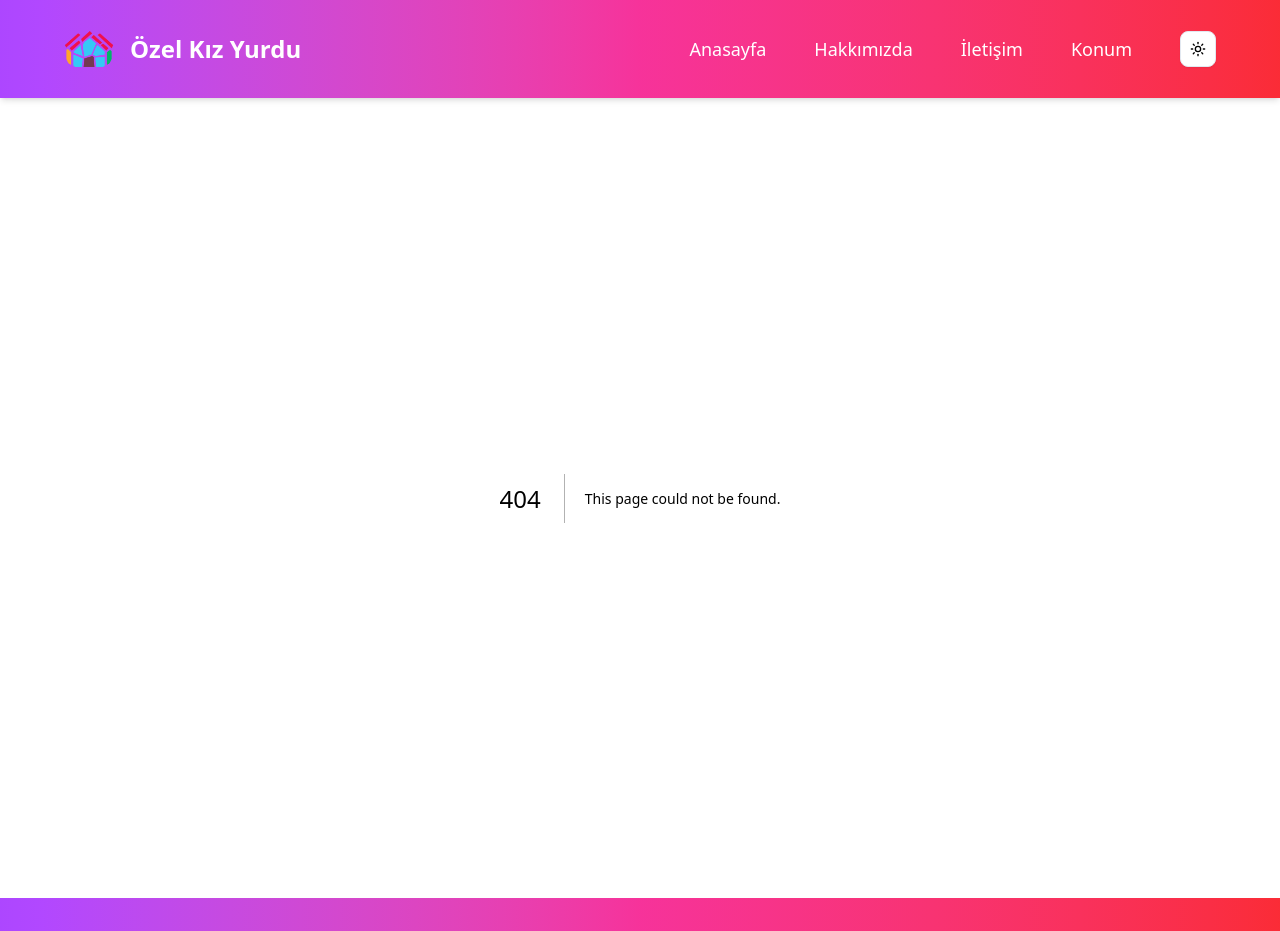
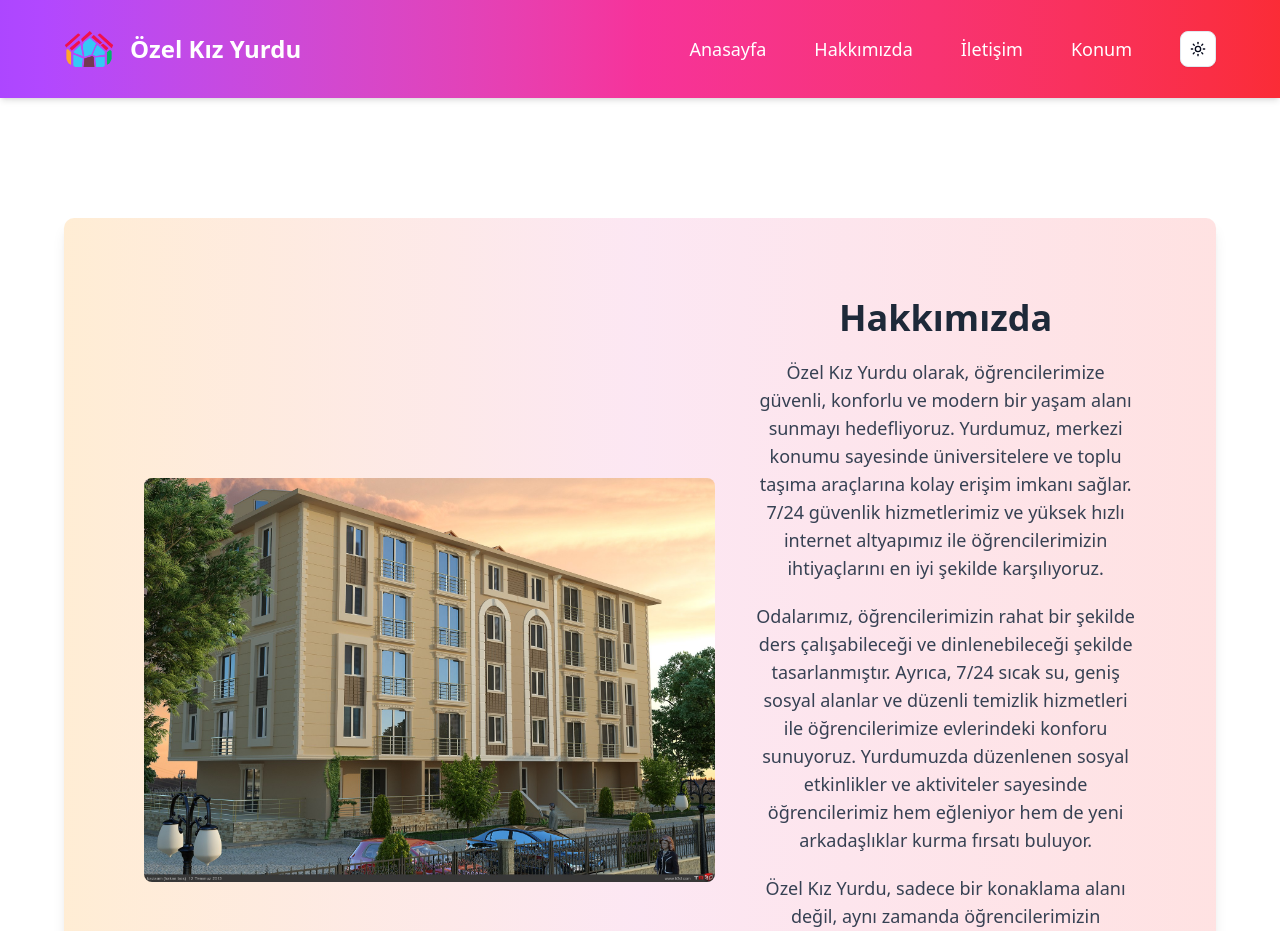
Before and after one commit to orhanaypars/dormitory-project, a Next.js app: page /about in a window 1280 px wide. Before the commit this address had no page. Shown: the top 931 px of the page. Built offline with nearby package versions, Linux system fonts and the light colour scheme.

Commit message:
last status

```diff
--- a/app/_components/AboutPage.tsx
+++ b/app/_components/AboutPage.tsx
@@ -1,5 +1,6 @@
 import { Button } from "@/components/ui/button";
 import Image from "next/image";
+import Link from "next/link"; // Link bileşeni eklendi
 
 function AboutPage() {
   return (
@@ -18,14 +19,17 @@ function AboutPage() {
           Hakkımızda
         </h1>
         <p className="text-sm md:text-base lg:text-lg mb-5 text-gray-700 dark:text-gray-400">
-          Lorem ipsum dolor sit amet consectetur adipisicing elit. Officiis
-          repellat tenetur totam cumque in debitis sit voluptatibus.
-          Consequuntur amet autem labore nihil vero, voluptate voluptas delectus
-          magni aliquid repudiandae quaerat laborum iste ducimus, esse itaque.
+          Özel Kız Yurdu olarak, öğrencilerimize güvenli, konforlu ve modern bir
+          yaşam alanı sunmayı hedefliyoruz. Yurdumuz, merkezi konumu sayesinde
+          üniversitelere ve toplu taşıma araçlarına kolay erişim imkanı sağlar.
+          7/24 güvenlik hizmetlerimiz ve yüksek hızlı internet altyapımız ile
+          öğrencilerimizin ihtiyaçlarını en iyi şekilde karşılıyoruz.
         </p>
-        <Button className="px-6 py-3 text-sm md:text-base lg:text-lg bg-orange-500 hover:bg-orange-600 text-white dark:bg-gray-700 dark:hover:bg-gray-600 dark:text-gray-200">
-          Daha Fazla Bilgi
-        </Button>
+        <Link href="/about">
+          <Button className="px-6 py-3 text-sm md:text-base lg:text-xl bg-orange-500 hover:bg-orange-600 text-white dark:bg-gray-700 dark:hover:bg-gray-600 dark:text-gray-200">
+            Daha Fazla Bilgi
+          </Button>
+        </Link>
       </div>
     </div>
   );
--- a/app/_components/CommentsSection.tsx
+++ b/app/_components/CommentsSection.tsx
@@ -31,8 +31,9 @@ function CommentsSection() {
               Simay
             </CardTitle>
             <CardDescription className="text-sm text-gray-600 dark:text-gray-400">
-              Lorem ipsum dolor sit amet consectetur adipisicing elit.
-              Laudantium, quidem.
+              "Yurdun konumu gerçekten harika! Üniversiteye çok yakın ve toplu
+              taşıma araçlarına kolayca ulaşabiliyorum. Ayrıca, odalar çok
+              konforlu ve temiz."
             </CardDescription>
           </CardHeader>
         </Card>
@@ -51,8 +52,8 @@ function CommentsSection() {
               Ayşe
             </CardTitle>
             <CardDescription className="text-sm text-gray-600 dark:text-gray-400">
-              Lorem ipsum dolor sit amet consectetur adipisicing elit.
-              Laudantium, quidem.
+              "7/24 sıcak su ve güvenlik hizmetleri sayesinde kendimi çok
+              güvende hissediyorum. Ayrıca, internet hızı gerçekten çok iyi!"
             </CardDescription>
           </CardHeader>
         </Card>
@@ -71,8 +72,8 @@ function CommentsSection() {
               Ceren
             </CardTitle>
             <CardDescription className="text-sm text-gray-600 dark:text-gray-400">
-              Lorem ipsum dolor sit amet consectetur adipisicing elit.
-              Laudantium, quidem.
+              "Yurtta düzenlenen sosyal etkinlikler sayesinde birçok yeni
+              arkadaş edindim. Burada kendimi evimde gibi hissediyorum!"
             </CardDescription>
           </CardHeader>
         </Card>
--- a/app/_components/ContactForm.tsx
+++ b/app/_components/ContactForm.tsx
@@ -37,7 +37,10 @@ function ContactForm() {
   }
 
   return (
-    <div className="flex flex-col gap-10 p-8 lg:p-16 bg-gradient-to-r from-blue-50 via-white to-blue-100 dark:from-gray-800 dark:via-gray-900 dark:to-gray-800 mt-10 text-center lg:flex-row max-w-6xl mx-auto rounded-lg shadow-xl lg:mt-20 md:mb-5 lg:mb-15">
+    <div
+      id="contact"
+      className="flex flex-col gap-10 p-8 lg:p-16 bg-gradient-to-r from-blue-50 via-white to-blue-100 dark:from-gray-800 dark:via-gray-900 dark:to-gray-800 mt-10 text-center lg:flex-row max-w-6xl mx-auto rounded-lg shadow-xl lg:mt-20 md:mb-5 lg:mb-15"
+    >
       {/* Sol Bölüm: Başlık ve Görsel */}
       <div className="relative flex flex-col items-center lg:items-start gap-5 text-center lg:text-left">
         <h1 className="text-3xl lg:text-4xl font-bold text-gray-800 dark:text-gray-200">
--- a/app/_components/DesktopNavbar.tsx
+++ b/app/_components/DesktopNavbar.tsx
@@ -7,14 +7,14 @@ import Logo from "@/public/favicon.png";
 
 const navLinks = [
   { label: "Anasayfa", href: "/" },
-  { label: "Hakkımızda", href: "/hakkimizda" },
-  { label: "İletişim", href: "/iletisim" },
-  { label: "Konum", href: "/konum" },
+  { label: "Hakkımızda", href: "/about" }, // Benzersiz href
+  { label: "İletişim", href: "/contact" }, // Benzersiz href
+  { label: "Konum", href: "/location" }, // Benzersiz href
 ];
 
 function DesktopNavbar() {
   return (
-    <div className="hidden lg:flex items-center justify-between  py-6 shadow-md bg-gradient-to-r from-purple-500 via-pink-500 to-red-500 dark:from-gray-800 dark:via-gray-900 dark:to-gray-800 sticky top-0 z-50 w-full">
+    <div className="hidden lg:flex items-center justify-between py-6 shadow-md bg-gradient-to-r from-purple-500 via-pink-500 to-red-500 dark:from-gray-800 dark:via-gray-900 dark:to-gray-800 sticky top-0 z-50 w-full">
       <div className="flex items-center justify-between w-full max-w-6xl mx-auto">
         <div className="flex items-center gap-4">
           <Image
@@ -29,9 +29,9 @@ function DesktopNavbar() {
 
         {/* Sağ taraf: Linkler ve toggle */}
         <div className="flex items-center gap-12">
-          {navLinks.map((link) => (
+          {navLinks.map((link, index) => (
             <Link
-              key={link.href}
+              key={index} // Benzersiz key olarak index kullanıldı
               href={link.href}
               className="text-lg font-medium text-white hover:text-yellow-300 transition-colors"
             >
--- a/app/_components/Footer.tsx
+++ b/app/_components/Footer.tsx
@@ -5,6 +5,11 @@ import { FaFacebook, FaInstagram, FaTwitter } from "react-icons/fa";
 
 function Footer() {
   return (
+    <>
+      {/* İçerik için alt boşluk */}
+      <div className="pb-20"></div>
+
+      {/* Footer */}
       <footer className="bg-gradient-to-r from-purple-500 via-pink-500 to-red-500 dark:from-gray-800 dark:via-gray-900 dark:to-gray-800 text-white py-8">
         <div className="max-w-6xl mx-auto px-4 sm:px-6 lg:px-8">
           <div className="flex flex-col md:flex-row justify-between items-center gap-6">
@@ -18,7 +23,10 @@ function Footer() {
 
             {/* Orta Bölüm: Linkler */}
             <div className="flex flex-col md:flex-row gap-4 text-center">
-            <Link href="/" className="hover:text-yellow-300 transition-colors">
+              <Link
+                href="/"
+                className="hover:text-yellow-300 transition-colors"
+              >
                 Anasayfa
               </Link>
               <Link
@@ -66,11 +74,12 @@ function Footer() {
 
           {/* Alt Bölüm: Telif Hakkı */}
           <div className="mt-8 text-center text-sm text-gray-300">
-          © {new Date().getFullYear()} Özel Kız Yurdu. Tüm hakları saklıdır. by
-          Aypars Çelik
+            © {new Date().getFullYear()} Özel Kız Yurdu. Tüm hakları saklıdır.
+            by Aypars Çelik
           </div>
         </div>
       </footer>
+    </>
   );
 }
 
--- a/app/_components/LocationSection.tsx
+++ b/app/_components/LocationSection.tsx
@@ -1,7 +1,13 @@
 function LocationSection() {
   return (
-    <div className="flex flex-col justify-center items-center mt-15">
+    <div
+      id="location"
+      className="flex flex-col justify-center items-center mt-15"
+    >
       <div className="text-4xl font-bold">Konumumuz</div>
+      <div className="mt-5">
+        <p>Adres: Tınaztepe, Eşrefpaşa Cd. 267 A, 35270 Konak/İzmir</p>
+      </div>
       <div className="w-full max-w-6xl mx-auto h-[500px] my-8">
         <iframe
           src="https://www.google.com/maps/embed?pb=!1m18!1m12!1m3!1d3126.3628742663086!2d27.128970699999996!3d38.4099781!2m3!1f0!2f0!3f0!3m2!1i1024!2i768!4f13.1!3m3!1m2!1s0x14bbd8df196fe111%3A0x7f4bec55f415faff!2zQXRhdMO8cmvDp8O8IETDvMWfw7xuY2UgRGVybmXEn2kgR2F6aSBBecWfZSBBbHTEsW50YcWfIFnDvGtzZWsgw5bEn3JlbmltIEvEsXogw5bEn3JlbmNpIFl1cmR1!5e0!3m2!1str!2str!4v1744061740343!5m2!1str!2str"
--- a/app/_components/MobileNavbar.tsx
+++ b/app/_components/MobileNavbar.tsx
@@ -2,7 +2,6 @@ import { ModeToggle } from "@/components/ui/mode-toggle";
 import {
   Sheet,
   SheetContent,
-  SheetDescription,
   SheetHeader,
   SheetTrigger,
 } from "@/components/ui/sheet";
@@ -14,9 +13,9 @@ import Link from "next/link";
 function MobileNavbar() {
   const navLinks = [
     { label: "Anasayfa", href: "/" },
-    { label: "Hakkımızda", href: "/hakkimizda" },
-    { label: "İletişim", href: "/iletisim" },
-    { label: "Konum", href: "/konum" },
+    { label: "Hakkımızda", href: "/about" },
+    { label: "İletişim", href: "/contact" },
+    { label: "Konum", href: "/location" },
   ];
 
   return (
@@ -41,7 +40,6 @@ function MobileNavbar() {
                   className="rounded-full mb-5"
                 />
               </div>
-              <SheetDescription>
               <div className="flex flex-col gap-6">
                 {navLinks.map((link) => (
                   <Link
@@ -53,13 +51,10 @@ function MobileNavbar() {
                   </Link>
                 ))}
               </div>
-              </SheetDescription>
             </SheetHeader>
           </SheetContent>
         </Sheet>
-        <div>
         <ModeToggle />
-        </div>
       </div>
     </div>
   );
--- a/app/_components/Navbar.tsx
+++ b/app/_components/Navbar.tsx
@@ -3,7 +3,7 @@ import MobileNavbar from "./MobileNavbar";
 
 function Navbar() {
   return (
-    <div>
+    <div id="navbar">
       <div className="lg:hidden">
         <MobileNavbar />
       </div>
--- /dev/null
+++ b/app/about/page.tsx
@@ -0,0 +1,46 @@
+import { Button } from "@/components/ui/button";
+import Image from "next/image";
+
+function page() {
+  return (
+    <div className="flex flex-col gap-10 p-6 md:p-10 lg:p-20 bg-gradient-to-r from-orange-100 via-pink-100 to-red-100 dark:from-gray-800 dark:via-gray-900 dark:to-gray-800 mt-10 text-center md:flex-row items-center max-w-6xl mx-auto rounded-lg shadow-lg lg:mt-30">
+      <div className="w-full md:w-1/2 lg:w-3/4 mx-auto">
+        <Image
+          src="/about-image.jpg"
+          alt="About Us"
+          width={1200}
+          height={1200}
+          className="w-full h-auto object-cover rounded-md"
+        />
+      </div>
+      <div className="w-full md:w-1/2 max-w-xl mx-auto">
+        <h1 className="text-2xl md:text-3xl lg:text-4xl font-bold mb-5 text-gray-800 dark:text-gray-200">
+          Hakkımızda
+        </h1>
+        <p className="text-sm md:text-base lg:text-lg mb-5 text-gray-700 dark:text-gray-400">
+          Özel Kız Yurdu olarak, öğrencilerimize güvenli, konforlu ve modern bir
+          yaşam alanı sunmayı hedefliyoruz. Yurdumuz, merkezi konumu sayesinde
+          üniversitelere ve toplu taşıma araçlarına kolay erişim imkanı sağlar.
+          7/24 güvenlik hizmetlerimiz ve yüksek hızlı internet altyapımız ile
+          öğrencilerimizin ihtiyaçlarını en iyi şekilde karşılıyoruz.
+        </p>
+        <p className="text-sm md:text-base lg:text-lg mb-5 text-gray-700 dark:text-gray-400">
+          Odalarımız, öğrencilerimizin rahat bir şekilde ders çalışabileceği ve
+          dinlenebileceği şekilde tasarlanmıştır. Ayrıca, 7/24 sıcak su, geniş
+          sosyal alanlar ve düzenli temizlik hizmetleri ile öğrencilerimize
+          evlerindeki konforu sunuyoruz. Yurdumuzda düzenlenen sosyal
+          etkinlikler ve aktiviteler sayesinde öğrencilerimiz hem eğleniyor hem
+          de yeni arkadaşlıklar kurma fırsatı buluyor.
+        </p>
+        <p className="text-sm md:text-base lg:text-lg mb-5 text-gray-700 dark:text-gray-400">
+          Özel Kız Yurdu, sadece bir konaklama alanı değil, aynı zamanda
+          öğrencilerimizin akademik ve sosyal hayatlarını destekleyen bir yaşam
+          alanıdır. Siz de bu ayrıcalıklı hizmetlerden faydalanmak için bizimle
+          iletişime geçebilirsiniz.
+        </p>
+      </div>
+    </div>
+  );
+}
+
+export default page;
--- /dev/null
+++ b/app/contact/page.tsx
@@ -0,0 +1,11 @@
+import ContactForm from "../_components/ContactForm";
+
+function ContactPage() {
+  return (
+    <div>
+      <ContactForm />
+    </div>
+  );
+}
+
+export default ContactPage;
--- a/app/layout.tsx
+++ b/app/layout.tsx
@@ -17,8 +17,9 @@ const geistMono = Geist_Mono({
 });
 
 export const metadata: Metadata = {
-  title: "Özel Kız Öğrenci Yurtları",
-  description: "Turkish student dormitory website",
+  title: "Özel Kız Öğrenci Yurtları | Güvenli ve Konforlu Yaşam Alanı",
+  description:
+    "Özel kız öğrenci yurdu olarak güvenli, konforlu ve modern bir yaşam alanı sunuyoruz. Merkezi konum, 7/24 güvenlik, yüksek hızlı internet ve sosyal alanlar ile öğrencilerimize en iyi hizmeti sağlıyoruz.",
 };
 
 export default function RootLayout({
@@ -30,6 +31,28 @@ export default function RootLayout({
     <html lang="tr" className="light" style={{ colorScheme: "light" }}>
       <head>
         <link rel="icon" href="/favicon.png" type="image/png" />
+        {/* SEO Meta Etiketleri */}
+        <meta name="viewport" content="width=device-width, initial-scale=1.0" />
+        <meta
+          name="keywords"
+          content="kız öğrenci yurdu, özel kız yurdu, güvenli yurt, konforlu yurt, öğrenci yurdu, merkezi yurt, yüksek hızlı internet, sosyal alanlar"
+        />
+        <meta
+          name="author"
+          content="Özel Kız Öğrenci Yurtları - Aypars Çelik"
+        />
+        <meta
+          property="og:title"
+          content="Özel Kız Öğrenci Yurtları | Güvenli ve Konforlu Yaşam Alanı"
+        />
+        <meta
+          property="og:description"
+          content="Özel kız öğrenci yurdu olarak güvenli, konforlu ve modern bir yaşam alanı sunuyoruz. Merkezi konum, 7/24 güvenlik, yüksek hızlı internet ve sosyal alanlar ile öğrencilerimize en iyi hizmeti sağlıyoruz."
+        />
+        <meta property="og:image" content="/about-image.jpg" />
+        <meta property="og:url" content="https://www.ozelkizyurdu.com" />
+        <meta property="og:type" content="website" />
+        <meta name="robots" content="index, follow" />
       </head>
       <body
         className={`${geistSans.variable} ${geistMono.variable} antialiased`}
--- /dev/null
+++ b/app/location/page.tsx
@@ -0,0 +1,12 @@
+import React from "react";
+import LocationSection from "../_components/LocationSection";
+
+function page() {
+  return (
+    <div>
+      <LocationSection />
+    </div>
+  );
+}
+
+export default page;
```
Lines whose indentation alone changed are shown as unchanged.
